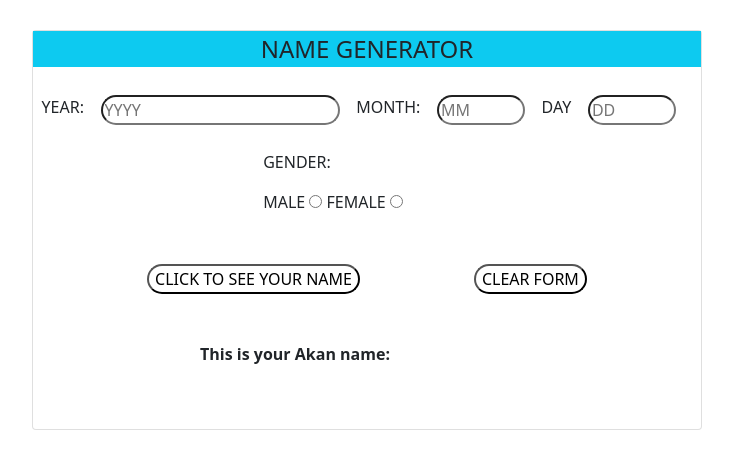
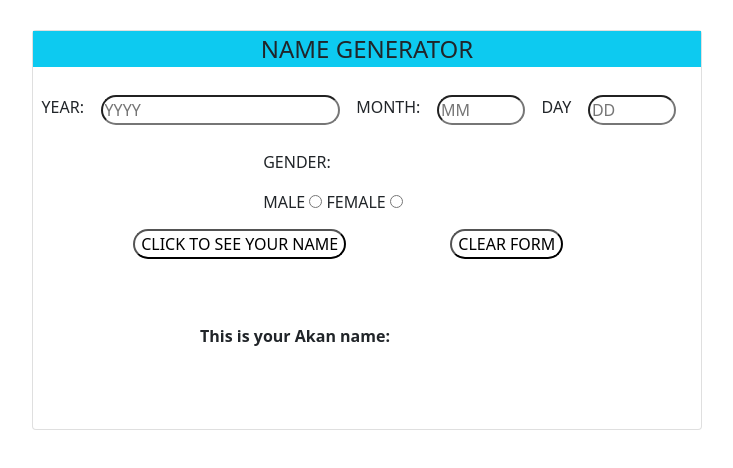
Before and after one commit to Morces/akan-name-generator, a plain HTML site: page form.html in a window 1280 px wide. Shown: the whole page, without its empty margins (273-1006 px from the left). Drawn offline with nearby package versions, Linux system fonts and the light colour scheme.

Commit message:
fix:style-optimized the submit/clear buttons

```diff
--- a/css/style.css
+++ b/css/style.css
@@ -50,6 +50,10 @@ input{
 background-color: transparent;
 border-radius: 20px;
 }
+#sub, #reset {
+margin-top: 15px;
+margin-left: 100px;
+}
 .display {
 width: 50%;
 margin: auto;
--- a/form.html
+++ b/form.html
@@ -28,12 +28,11 @@
             <input type="radio" name="gender" value="male" id="gender" required>
             FEMALE
             <input type="radio" name="gender" value="female" id="gender" required>
-            </label>
-
-            <div class="buttons">
+            </label><br>
             <input type="submit" id="sub" value="CLICK TO SEE YOUR NAME">
-            <input type="reset" id="reset" value="CLEAR FORM">
-            </div>
+            <form onsubmit="return clearForm()">
+               <input type="submit" id="reset" value="CLEAR FORM">
+            </form>
           </form>
           <div class="display">
             <strong>This is your Akan name:</strong>
--- a/js/main.js
+++ b/js/main.js
@@ -9,7 +9,7 @@ function myName() {
   let year = document.getElementById("year").value;
   let month = Number(document.getElementById("month").value);
   let day = Number(document.getElementById("day").value);
-  let genders = document.getElementsById("gender").value;
+  let genders = document.getElementsByName("gender");
 
   // getting gender
   function gettingGender() {
```
